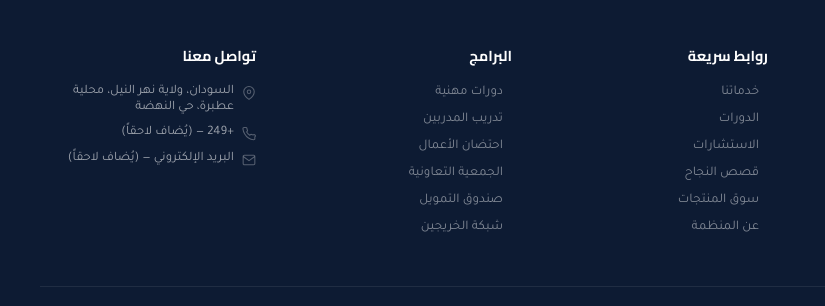
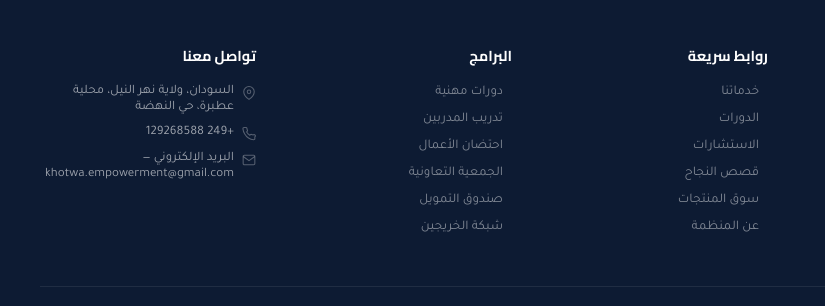
Before and after one commit to ashraf4k/khatwa, a plain HTML site: page index.html in a window 1280 px wide. Shown: the part 7449-7755 px from the top of the page, 0-825 px from the left. Drawn offline with Linux system fonts and the light colour scheme.

Commit message:
add email & phone number

```diff
--- a/index.html
+++ b/index.html
@@ -567,8 +567,8 @@ footer img{border-radius:8px;}
       <div class="footer-col">
         <h4>تواصل معنا</h4>
         <div class="fci"><svg viewBox="0 0 24 24"><path d="M21 10c0 7-9 13-9 13s-9-6-9-13a9 9 0 0 1 18 0z"/><circle cx="12" cy="10" r="3"/></svg>السودان، ولاية نهر النيل، محلية عطبرة، حي النهضة</div>
-        <div class="fci"><svg viewBox="0 0 24 24"><path d="M22 16.92v3a2 2 0 0 1-2.18 2 19.79 19.79 0 0 1-8.63-3.07A19.5 19.5 0 0 1 4.69 12 19.79 19.79 0 0 1 1.61 3.18 2 2 0 0 1 3.58 1h3a2 2 0 0 1 2 1.72c.127.96.361 1.903.7 2.81a2 2 0 0 1-.45 2.11L7.91 8.5a16 16 0 0 0 5.59 5.59l.86-.86a2 2 0 0 1 2.11-.45c.907.339 1.85.573 2.81.7A2 2 0 0 1 22 16.92z"/></svg>+249 — (يُضاف لاحقاً)</div>
-        <div class="fci"><svg viewBox="0 0 24 24"><path d="M4 4h16c1.1 0 2 .9 2 2v12c0 1.1-.9 2-2 2H4c-1.1 0-2-.9-2-2V6c0-1.1.9-2 2-2z"/><polyline points="22,6 12,13 2,6"/></svg>البريد الإلكتروني — (يُضاف لاحقاً)</div>
+        <div class="fci"><svg viewBox="0 0 24 24"><path d="M22 16.92v3a2 2 0 0 1-2.18 2 19.79 19.79 0 0 1-8.63-3.07A19.5 19.5 0 0 1 4.69 12 19.79 19.79 0 0 1 1.61 3.18 2 2 0 0 1 3.58 1h3a2 2 0 0 1 2 1.72c.127.96.361 1.903.7 2.81a2 2 0 0 1-.45 2.11L7.91 8.5a16 16 0 0 0 5.59 5.59l.86-.86a2 2 0 0 1 2.11-.45c.907.339 1.85.573 2.81.7A2 2 0 0 1 22 16.92z"/></svg>+249 129268588</div>
+        <div class="fci"><svg viewBox="0 0 24 24"><path d="M4 4h16c1.1 0 2 .9 2 2v12c0 1.1-.9 2-2 2H4c-1.1 0-2-.9-2-2V6c0-1.1.9-2 2-2z"/><polyline points="22,6 12,13 2,6"/></svg>البريد الإلكتروني — khotwa.empowerment@gmail.com</div>
       </div>
     </div>
     <div class="footer-bottom">
```
